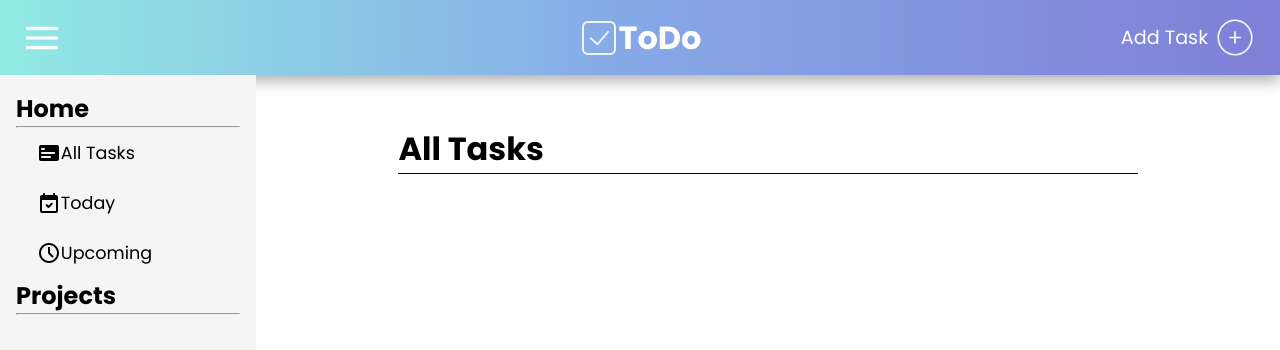
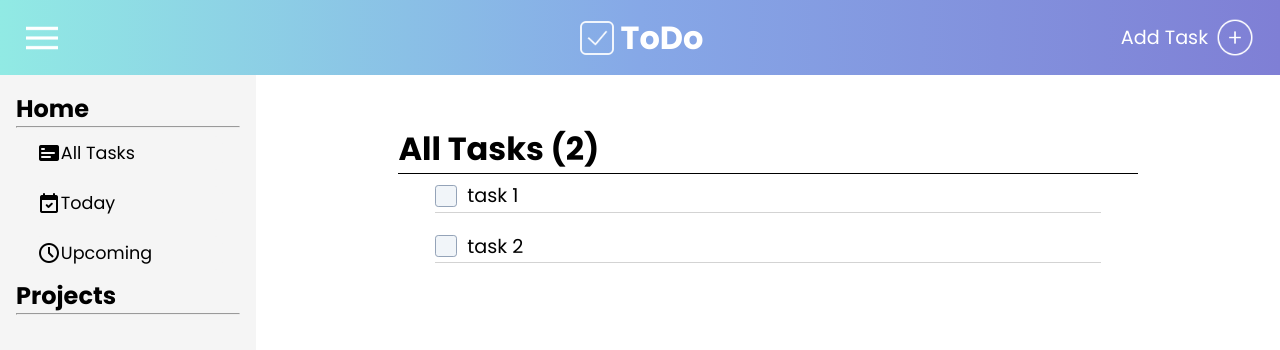
Before and after one commit to luket8032/To-Do-List, a website built with webpack: page dist/index.html in a window 1280 px wide. Built offline with nearby package versions, Linux system fonts and the light colour scheme.

Commit message:
Show all tasks on all tasks page

```diff
--- /dev/null
+++ b/src/check.css
@@ -0,0 +1,135 @@
+/* Got code for checkbox styling here: https://bun.js.org/ */
+
+.b-contain *,
+.b-contain *::before,
+.b-contain *::after {
+  box-sizing: content-box !important;
+}
+
+.b-contain input {
+  position: absolute;
+  z-index: -1;
+  opacity: 0;
+}
+
+.b-contain span {
+  line-height: 1em;
+  font-size: 1.2rem;
+  font-family: inherit;
+}
+
+.b-contain {
+  align-items: end;
+  display: flex;
+  position: relative;
+  padding-left: 2rem;
+  margin-bottom: 0.4rem;
+}
+
+.b-contain input[type="checkbox"] ~ .b-input {
+  position: absolute;
+  top: 50%;
+  left: 0;
+  height: 1.25rem;
+  width: 1.25rem;
+  background: #f1f5f9;
+  transition: background 250ms;
+  transform: translateY(-50%);
+  border: 1px solid #94a3b8;
+  border-radius: 0.2rem;
+}
+
+.b-contain input[type="radio"] ~ .b-input {
+  position: absolute;
+  top: 0;
+  left: 0;
+  height: 1.25rem;
+  width: 1.25rem;
+  background: #f1f5f9;
+  transition: background 250ms;
+  border: 1px solid #94a3b8;
+  border-radius: 3rem;
+}
+
+.b-contain input[type="checkbox"] ~ .b-input::after {
+  content: "";
+  position: absolute;
+  display: none;
+  left: 7px;
+  top: 3px;
+  width: 0.3rem;
+  height: 0.6rem;
+  border: solid #ffffff;
+  border-width: 0 2px 2px 0;
+  transition: background 250ms;
+  transform: rotate(45deg);
+}
+
+.b-contain input[type="radio"] ~ .b-input::after {
+  content: "";
+  position: absolute;
+  display: none;
+  left: 4px;
+  top: 4px;
+  width: 0.75rem;
+  height: 0.75rem;
+  border-radius: 3rem;
+  background: #ffffff;
+  transition: background 250ms;
+}
+
+.b-contain input[type="checkbox"]:disabled ~ .b-input::after {
+  border-color: #ffffff;
+}
+
+.b-contain input:checked ~ .b-input::after {
+  display: block;
+}
+
+.b-contain:hover input[type="checkbox"]:not([disabled]) ~ .b-input,
+.b-contain input[type="checkbox"]:focus ~ .b-input {
+  background: #e2e8f0;
+  border-color: #64748b;
+}
+
+.b-contain:hover input[type="radio"]:not([disabled]) ~ .b-input,
+.b-contain input[type="radio"]:focus ~ .b-input {
+  background: #e2e8f0;
+  border-color: #64748b;
+}
+
+.b-contain input:focus ~ .b-input {
+  box-shadow: 0 0 0 2px #60a5fa;
+}
+
+.b-contain input[type="checkbox"]:checked ~ .b-input {
+  background: #3b82f6;
+  border-color: #1d4ed8;
+}
+
+.b-contain input[type="radio"]:checked ~ .b-input {
+  background: #3b82f6;
+  border-color: #1d4ed8;
+}
+
+.b-contain input[type="checkbox"]:disabled ~ .b-input,
+.b-contain input[type="radio"]:disabled ~ .b-input {
+  opacity: 0.5;
+  cursor: not-allowed;
+}
+
+.b-contain input[type="radio"]:disabled ~ .b-input::after {
+  background: #ffffff;
+}
+
+.b-contain:hover input[type="checkbox"]:not([disabled]):checked ~ .b-input,
+.b-contain input[type="checkbox"]:checked:focus ~ .b-input {
+  background: #2563eb;
+  border-color: #1e40af;
+}
+
+.b-contain:hover input[type="radio"]:not([disabled]):checked ~ .b-input,
+.b-contain input[type="radio"]:checked:focus ~ .b-input {
+  background: #2563eb;
+  border-color: #1e40af;
+}
--- a/src/controller.js
+++ b/src/controller.js
@@ -2,6 +2,7 @@ import { domStuff } from "./dom";
 
 const controller = (() => {
     const menuButtons = document.querySelectorAll('#menu-btn');
+    const taskContainer = document.getElementById('task-container');
 
     const switchPage = () => {
         menuButtons.forEach(button => {
--- a/src/dom.js
+++ b/src/dom.js
@@ -1,22 +1,45 @@
 import { tasks } from "./tasks";
 
 const domStuff = (() => {
+    const taskContainer = document.getElementById('task-container');
     const taskHeader = document.getElementById('taskHeader');
+    const taskList = document.getElementById('taskList');
+
+    const createCheckbox = (name) => {
+        const wrapper = document.createElement('label');
+        const label = document.createElement('span');
+        const checkbox = document.createElement('input');
+        const checkDiv = document.createElement('div');
+        label.textContent = name;
+        checkbox.type = 'checkbox';
+        wrapper.classList.add('b-contain');
+        checkDiv.classList.add('b-input');
+        wrapper.append(label, checkbox, checkDiv);
+        return wrapper
+    }
 
     const addTaskElement = (task) => {
-
+        const checkElement = createCheckbox(task.title)
+        const taskElement = document.createElement('div');
+        taskElement.classList.add('task-item')
+        taskElement.append(checkElement)
+        taskList.append(taskElement);
     }
 
     const showAllTasks = () => {
-        taskHeader.textContent = 'All Tasks'
+        taskHeader.textContent = `All Tasks (${tasks.allTasks.length})`;
+        taskList.innerHTML = ''
+        tasks.allTasks.forEach(task => addTaskElement(task));
     }
 
     const showTodayTasks = () => {
-        taskHeader.textContent = `Today's Tasks`
+        taskHeader.textContent = `Today's Tasks`;
+        taskList.innerHTML = ''
     }
 
     const showUpcomingTasks = () => {
-        taskHeader.textContent = 'Upcoming Tasks'
+        taskHeader.textContent = 'Upcoming Tasks';
+        taskList.innerHTML = ''
     }
 
     return { showAllTasks, showTodayTasks, showUpcomingTasks }
--- a/src/index.js
+++ b/src/index.js
@@ -3,11 +3,12 @@ import { menu } from './menu';
 import { domStuff } from './dom';
 import { controller } from './controller';
 import './style.css'
+import './check.css'
 
 const allTasks = [];
 
 const testTask =  tasks.createTask(
-    'test',
+    'task 1',
     'this is a description',
     Date(),
     'High',
@@ -16,7 +17,7 @@ const testTask =  tasks.createTask(
 );
 
 const testTask2 =  tasks.createTask(
-    'test2',
+    'task 2',
     'this is a description',
     Date(),
     'High',
@@ -24,20 +25,6 @@ const testTask2 =  tasks.createTask(
     allTasks
 );
 
-const testTask3 =  tasks.createTask(
-    'test2',
-    'this is a description',
-    Date(),
-    'High',
-    'none',
-    allTasks
-);
-
-
-
-
 domStuff.showAllTasks();
-controller.switchPage();
+controller.switchPage(allTasks);
 menu.toggleMenu();
-
-console.log(allTasks)
--- a/src/style.css
+++ b/src/style.css
@@ -67,7 +67,6 @@
     background: #7F7FD5;  /* fallback for old browsers */
     background: -webkit-linear-gradient(to right, #91EAE4, #86A8E7, #7F7FD5);  /* Chrome 10-25, Safari 5.1-6 */
     background: linear-gradient(to right, #91EAE4, #86A8E7, #7F7FD5); /* W3C, IE 10+/ Edge, Firefox 16+, Chrome 26+, Opera 12+, Safari 7+ */
-    box-shadow: rgba(0, 0, 0, 0.35) 0px 5px 15px;
     display: flex;
     height: 75px;
     position: relative;
@@ -85,6 +84,7 @@
 
 .title-icon {
     height: 2.5em;
+    margin-right: 4px;
 }
 
 /* Menu */
@@ -132,7 +132,7 @@
     display: flex;
     flex-direction: column;
     flex-grow: 1;
-    padding: 50px;
+    padding: 50px 50px 0 50px;
     position: relative;
 }
 
@@ -140,3 +140,19 @@
     border-bottom: solid black 1px;
     width: 80%;
 }
+
+.task-item {
+    align-items: end;
+    border-bottom: solid lightgrey 1px;
+    display: flex;
+    font-size: 1.3em;
+    margin: 12px;
+    width: 90%;
+}
+
+.task-list {
+    align-items: center;
+    display: flex;
+    flex-direction: column;
+    width: 80%;
+}
--- a/src/tasks.js
+++ b/src/tasks.js
@@ -1,4 +1,6 @@
 const tasks = (() => {
+    const allTasks = []
+
     const taskFactory = (title, description, dueDate, priority, project) => {
         return {title, description, dueDate, priority ,project}
     };
@@ -7,17 +9,17 @@ const tasks = (() => {
         return taskArr.some(task => task.title === taskTitle);
       };
 
-    const createTask = (title, description, dueDate, priority, project, taskArr) => {
-         if(checkDupeTask(taskArr, title) === false) {
+    const createTask = (title, description, dueDate, priority, project) => {
+         if(checkDupeTask(allTasks, title) === false) {
              const task = taskFactory(title, description, dueDate, priority, project);
-             taskArr.push(task);
+             allTasks.push(task);
              return task
          } else {
-             console.log(checkDupeTask(taskArr, title))
+             return
         };
      };
 
-    return {createTask, checkDupeTask}
+    return {createTask, allTasks}
 })();
 
 export {tasks}
```
Also changed, not shown: dist/bundle.js, dist/index.html.
